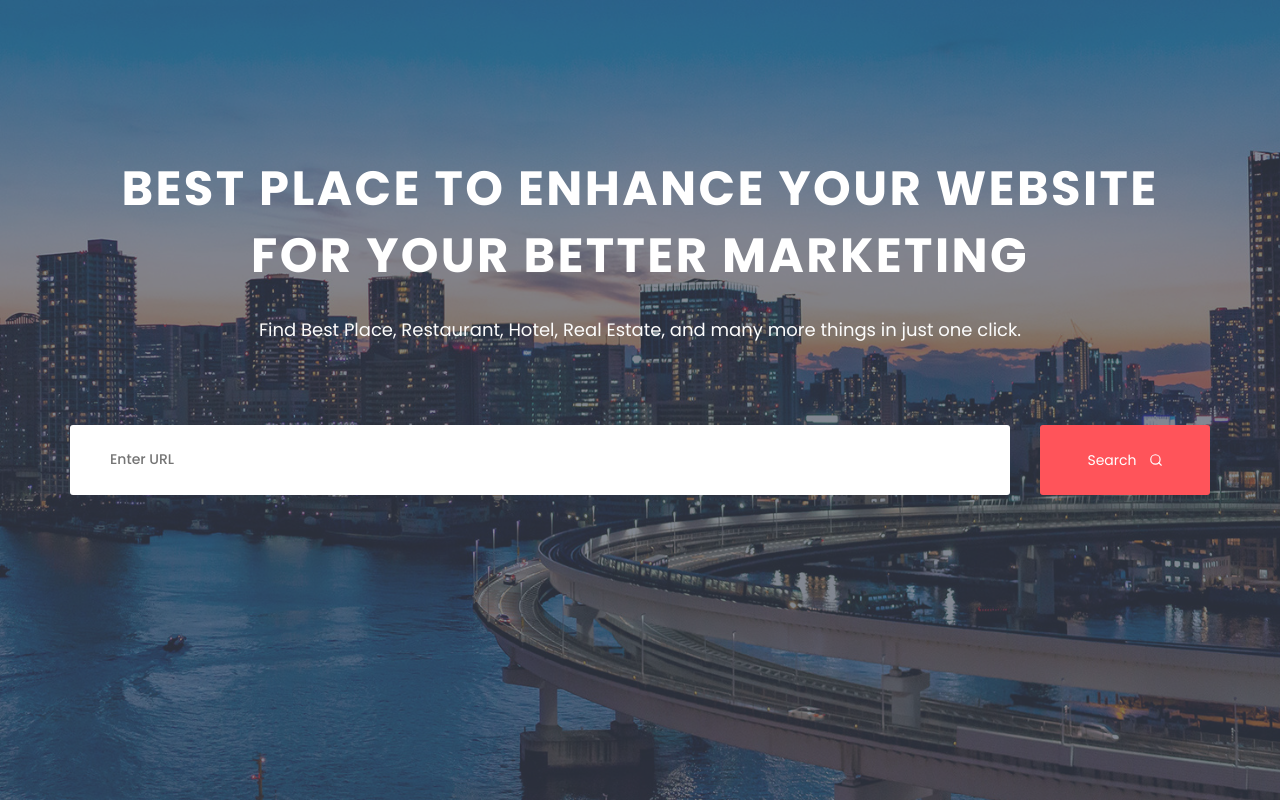
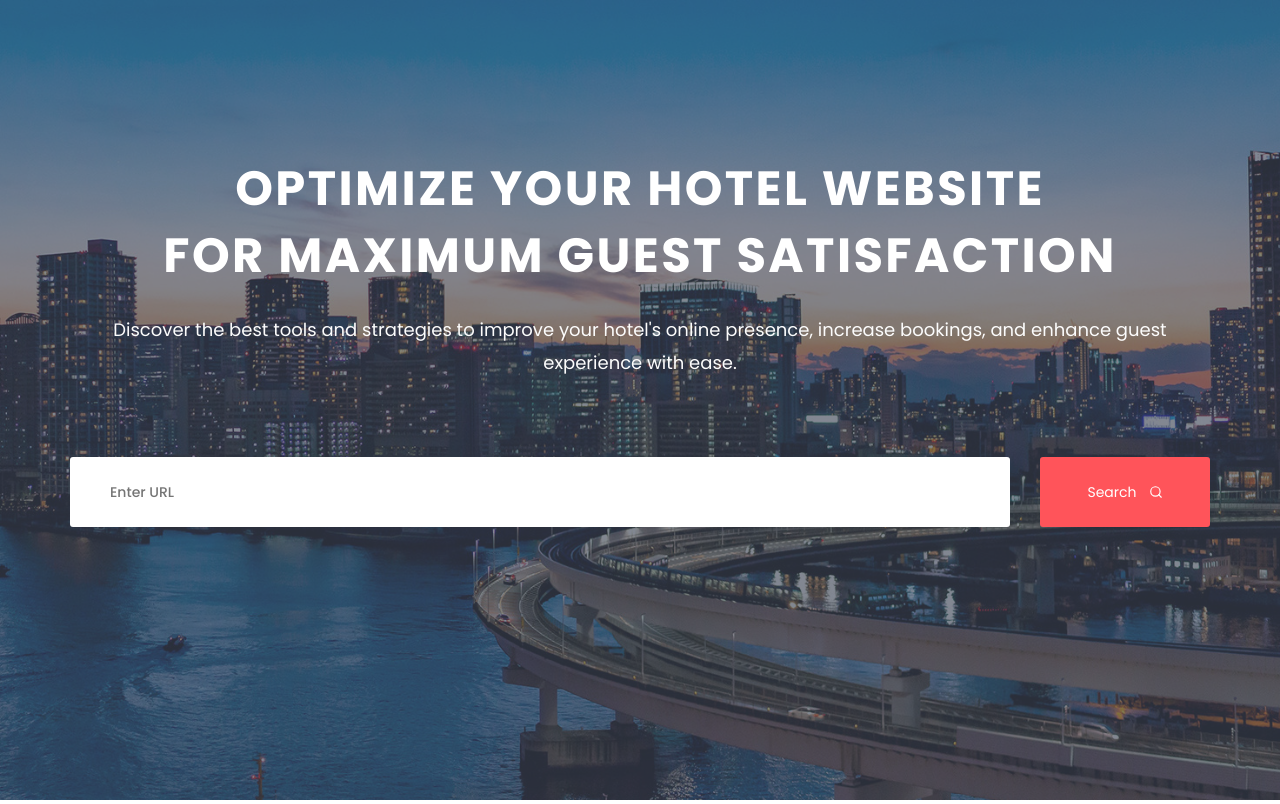
Before and after one commit to irem-dagdeviren/CS402_FinalProject, a Flask app: page / in a window 1280 px wide. Shown: the part 86-890 px from the top of the page. Run offline with Flask 3, Linux system fonts and the light colour scheme; some libraries are stand-ins or nearby versions.

Commit message:
changed texts

```diff
--- a/templates/index.html
+++ b/templates/index.html
@@ -78,10 +78,10 @@
 		<section id="home" class="welcome-hero">
 			<div class="container">
 				<div class="welcome-hero-txt">
-					<h2>best place to enhance your website <br> for your better marketing </h2>
-					<p>
-						Find Best Place, Restaurant, Hotel, Real Estate, and many more things in just one click.
-					</p>
+					<h2>Optimize Your Hotel Website <br> for Maximum Guest Satisfaction</h2>
+						<p>
+							Discover the best tools and strategies to improve your hotel's online presence, increase bookings, and enhance guest experience with ease.
+						</p>
 				</div>
 				<div class="welcome-hero-serch-box">
 					<div class="welcome-hero-form">
```
